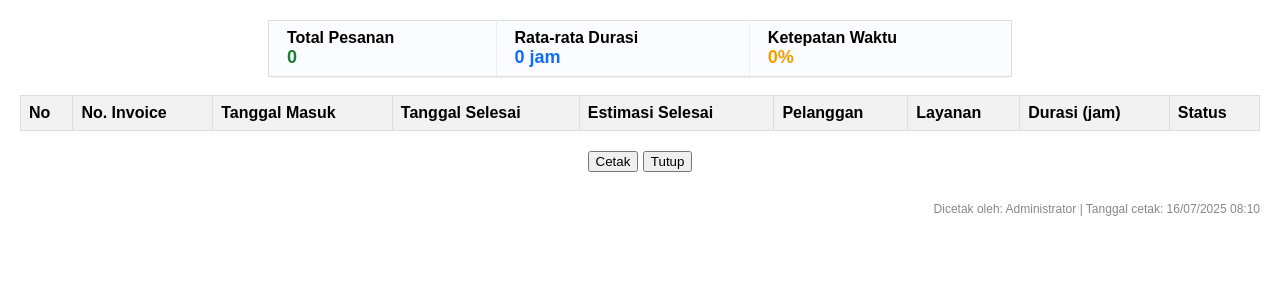
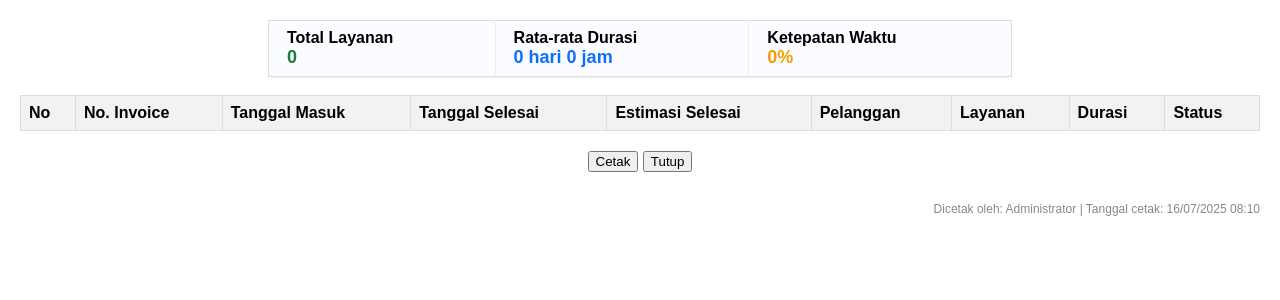
Before and after one commit to MuhmmdKoko/app-binatu-karpet-skripsi, a PHP site: page /laporan/print_analisis_waktu.php in a window 1280 px wide. Shown: the part 93-393 px from the top of the page. Run offline with PHP 8.4, Linux system fonts and the light colour scheme; data comes from the database, SQL or seed files in the repository; lists and menus that the app fills with data are empty.

Commit message:
perbaikan logika

```diff
--- a/laporan/laporan_analisis_waktu.php
+++ b/laporan/laporan_analisis_waktu.php
@@ -220,7 +220,7 @@ $(function(){
                         <tr>
                             <th>No</th>
                             <th>Jenis Layanan</th>
-                            <th>Total Pesanan</th>
+                            <th>Total Layanan</th>
                             <th>Rata-rata Waktu (Hari)</th>
                             <th>Estimasi Waktu (Hari)</th>
                             <th>Ketepatan Waktu (%)</th>
--- a/laporan/print_analisis_waktu.php
+++ b/laporan/print_analisis_waktu.php
@@ -12,15 +12,13 @@ $query_waktu = mysqli_query($konek, "
         p.tanggal_selesai_aktual,
         p.tanggal_estimasi_selesai,
         pl.nama_pelanggan,
-        GROUP_CONCAT(l.nama_layanan SEPARATOR ', ') as layanan,
+        l.nama_layanan,
         TIMESTAMPDIFF(HOUR, p.tanggal_masuk, p.tanggal_selesai_aktual) as durasi_jam
     FROM pesanan p
     JOIN detail_pesanan dp ON p.id_pesanan = dp.id_pesanan
     JOIN layanan l ON dp.id_layanan = l.id_layanan
     JOIN pelanggan pl ON p.id_pelanggan = pl.id_pelanggan
     WHERE DATE(p.tanggal_masuk) BETWEEN '$start_date' AND '$end_date'
-
-    GROUP BY p.id_pesanan, p.nomor_invoice, p.tanggal_masuk, p.tanggal_selesai_aktual, p.tanggal_estimasi_selesai, pl.nama_pelanggan
     ORDER BY p.tanggal_masuk DESC
 ");
 if (!$query_waktu) {
@@ -110,12 +108,19 @@ if (!$query_waktu) {
         }
     }
     $total_pesanan = count($temp_data); // seluruh pesanan, selesai + belum selesai
-    $rata_rata_durasi = $total_pesanan_selesai > 0 ? round($total_durasi / $total_pesanan_selesai, 1) : 0;
+    // Fungsi format hari+jam
+function format_hari_jam($total_jam) {
+    $hari = floor($total_jam / 24);
+    $jam = $total_jam % 24;
+    return $hari . ' hari ' . $jam . ' jam';
+}
+$rata_rata_jam = $total_pesanan_selesai > 0 ? round($total_durasi / $total_pesanan_selesai) : 0;
+$rata_rata_durasi_str = format_hari_jam($rata_rata_jam);
     ?>
     <table class="summary" style="margin-bottom:18px; border:1px solid #bbb; background:#fafcff; border-radius:7px; box-shadow:0 1px 2px #eee; width:60%; margin-left:auto; margin-right:auto;">
         <tr>
-            <td style="padding:8px 18px; border-right:1px solid #eee;"><strong>Total Pesanan</strong><br><span style="font-size:18px; font-weight:bold; color:#1a7f37;"> <?= number_format($total_pesanan) ?></span></td>
-            <td style="padding:8px 18px; border-right:1px solid #eee;"><strong>Rata-rata Durasi</strong><br><span style="font-size:18px; font-weight:bold; color:#0d6efd;"> <?= $rata_rata_durasi ?> jam</span></td>
+            <td style="padding:8px 18px; border-right:1px solid #eee;"><strong>Total Layanan</strong><br><span style="font-size:18px; font-weight:bold; color:#1a7f37;"> <?= number_format($total_pesanan) ?></span></td>
+            <td style="padding:8px 18px; border-right:1px solid #eee;"><strong>Rata-rata Durasi</strong><br><span style="font-size:18px; font-weight:bold; color:#0d6efd;"> <?= $rata_rata_durasi_str ?></span></td>
             <td style="padding:8px 18px;"><strong>Ketepatan Waktu</strong><br><span style="font-size:18px; font-weight:bold; color:#f59e00;"> <?= $total_pesanan > 0 ? round(($pesanan_tepat_waktu / $total_pesanan) * 100) : 0 ?>%</span></td>
         </tr>
     </table>
@@ -130,7 +135,7 @@ if (!$query_waktu) {
                 <th>Estimasi Selesai</th>
                 <th>Pelanggan</th>
                 <th>Layanan</th>
-                <th>Durasi (jam)</th>
+                <th>Durasi</th>
                 <th>Status</th>
             </tr>
         </thead>
@@ -139,10 +144,23 @@ if (!$query_waktu) {
             $no = 1;
             foreach($temp_data as $data) {
                 $durasi = $data['durasi_jam'];
+                $estimasi_jam = round((strtotime($data['tanggal_estimasi_selesai']) - strtotime($data['tanggal_masuk'])) / 3600);
                 if ($data['tanggal_selesai_aktual']) {
-                    $tepat_waktu = $durasi <= 48 ? 'Tepat Waktu' : 'Terlambat';
+                    if ($durasi > $estimasi_jam) {
+                        $selisih_jam = $durasi - $estimasi_jam;
+                        $tepat_waktu = 'Terlambat ' . format_hari_jam($selisih_jam);
+                    } else {
+                        $tepat_waktu = 'Tepat Waktu';
+                    }
                 } else {
-                    $tepat_waktu = '-';
+                    // Hitung durasi berjalan dari tanggal masuk hingga sekarang
+                    $durasi_berjalan = round((time() - strtotime($data['tanggal_masuk'])) / 3600);
+                    if ($durasi_berjalan > $estimasi_jam) {
+                        $selisih_jam = $durasi_berjalan - $estimasi_jam;
+                        $tepat_waktu = 'Terlambat ' . format_hari_jam($selisih_jam);
+                    } else {
+                        $tepat_waktu = '-';
+                    }
                 }
 
                 echo "<tr>";
@@ -152,8 +170,9 @@ if (!$query_waktu) {
                 echo "<td>" . ($data['tanggal_selesai_aktual'] ? date('d/m/Y H:i', strtotime($data['tanggal_selesai_aktual'])) : '-') . "</td>";
                 echo "<td>" . date('d/m/Y H:i', strtotime($data['tanggal_estimasi_selesai'])) . "</td>";
                 echo "<td>" . htmlspecialchars($data['nama_pelanggan']) . "</td>";
-                echo "<td>" . htmlspecialchars($data['layanan']) . "</td>";
-                echo "<td>" . ($data['durasi_jam'] ? $data['durasi_jam'] : '-') . "</td>";
+                echo "<td>" . htmlspecialchars($data['nama_layanan']) . "</td>";
+                $durasi_str = $data['durasi_jam'] ? format_hari_jam($data['durasi_jam']) : '-';
+                echo "<td>" . $durasi_str . "</td>";
                 echo "<td>" . $tepat_waktu . "</td>";
                 echo "</tr>";
             }
--- a/pesanan/pesanan_cetak_nota.php
+++ b/pesanan/pesanan_cetak_nota.php
@@ -41,7 +41,10 @@ $detail = mysqli_query($konek, "SELECT d.*, l.nama_layanan, l.satuan FROM detail
 </head>
 <body onload="window.print()">
 <div class="nota">
-    <h5 class="text-center">Nota Pesanan Laundry</h5>
+    <h5 class="text-center">Nota Pesanan</h5>
+    <h5 class="text-center">Berkat Laundry</h5>
+    <div class="text-center text-muted">Melayani Antar Jemput Karpet</div>
+    <div class="text-center text-muted">Nomor Telepon: 087815387416</div>
     <hr>
     <div><b>Invoice:</b> <?= htmlspecialchars($row['nomor_invoice']) ?></div>
     <div><b>Pelanggan:</b> <?= htmlspecialchars($row['nama_pelanggan']) ?> (<?= htmlspecialchars($row['nomor_telepon']) ?>)</div>
```
Also changed, not shown: laporan/print_kinerja_karyawan.php (+55 -23 lines).
